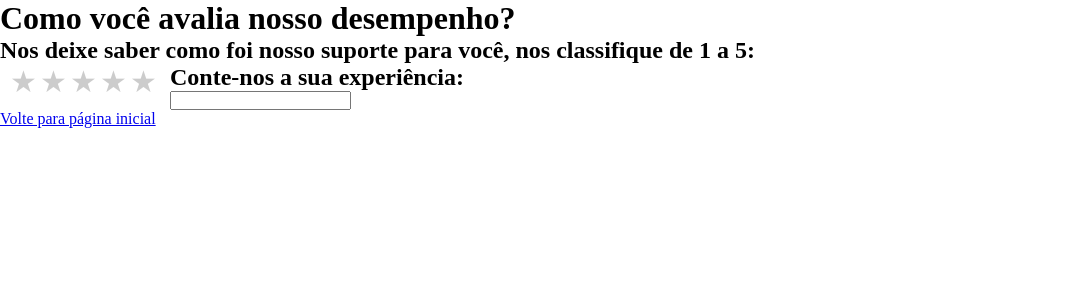
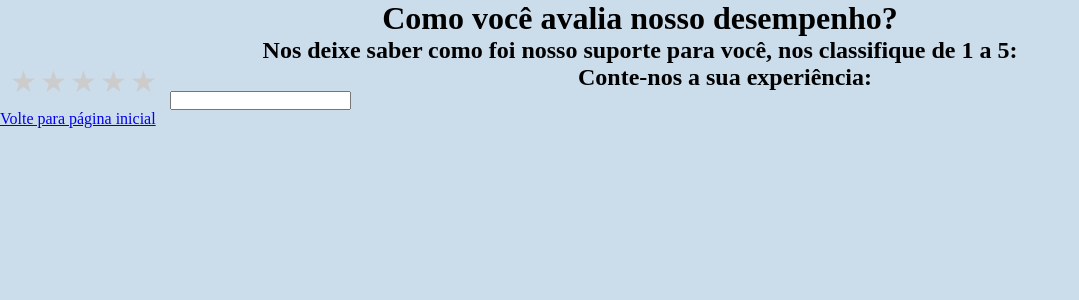
Before and after one commit to JoseAugustoDev/workers-aid, a PHP site: page /pages/avaliacao.html in a window 1280 px wide. Shown: the top 300 px of the page, without its empty margins (0-1079 px from the left). Run offline with PHP 8.4, Linux system fonts and the light colour scheme.

Commit message:
TELA DE AVALIAÇÃO

```diff
--- a/pages/avaliacao.html
+++ b/pages/avaliacao.html
@@ -8,11 +8,11 @@
 </head>
 <body>
 
-    <div>
+    <div class="container">
         <h1>Como você avalia nosso desempenho?</h1>
     </div>
 
-    <div>
+    <div class="container">
         <h2>Nos deixe saber como foi nosso suporte para você, nos classifique de 1 a 5:</h2>
     </div>
 
@@ -29,7 +29,7 @@
         <label for="star1" title="text">1 star</label>
       </div>
 
-    <div>
+    <div class="container">
     <h2>Conte-nos a sua experiência:</h2>
     </div>
 
--- a/pages/css/styleavaliacao.css
+++ b/pages/css/styleavaliacao.css
@@ -1,3 +1,11 @@
+body {
+    background-color: #CBDCEB;
+}
+
+.container{
+    text-align: center;
+}
+
 *{
     margin: 0;
     padding: 0;
@@ -24,16 +32,16 @@
     content: '★ ';
 }
 .rate > input:checked ~ label {
-    color: #ffc700;
+    color: #133E67;
 }
 .rate:not(:checked) > label:hover,
 .rate:not(:checked) > label:hover ~ label {
-    color: #deb217;
+    color: #133E67;
 }
 .rate > input:checked + label:hover,
 .rate > input:checked + label:hover ~ label,
 .rate > input:checked ~ label:hover,
 .rate > input:checked ~ label:hover ~ label,
 .rate > label:hover ~ input:checked ~ label {
-    color: #c59b08;
+    color: grey;
 }
```
